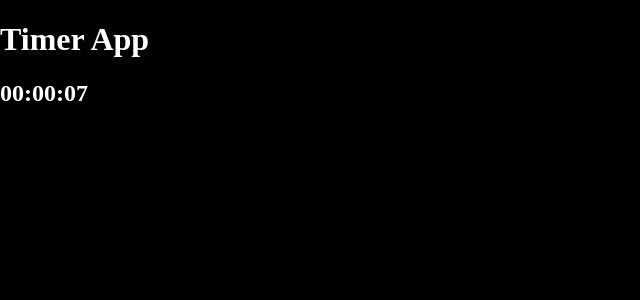
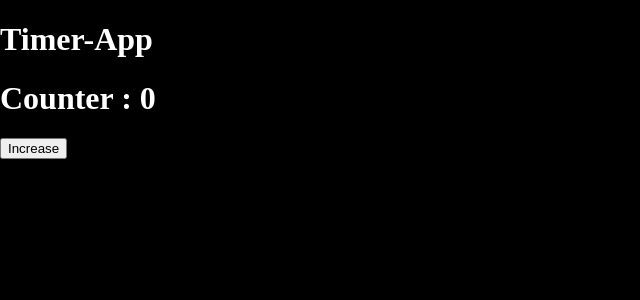
Before and after one commit to P-Sharath-Dev/React, a React (Create React App) app in the folder lifecycle/: page / in a window 1280 px wide. Shown: the top 300 px of the page, without its empty margins (0-640 px from the left). Built offline with nearby package versions, Linux system fonts and the light colour scheme.

Commit message:
understanding mounting and updating phase's lifecycle methods

```diff
--- a/lifecycle/src/App.js
+++ b/lifecycle/src/App.js
@@ -3,10 +3,21 @@ import { Component } from "react";
 import Timer from "./component/timer/Timer.js";
 
 class App extends Component {
+  constructor() {
+    super();
+  }
+
+  //event for showing or hiding text in button(show timer / hide timer)
+
+  // toggling time on and off
+
   render() {
     return (
-      // <ComponentA />
-      <Timer />
+      <>
+        {/* <ComponentA /> */}
+        <h1>Timer-App</h1>
+        <Timer />
+      </>
     );
   }
 }
--- a/lifecycle/src/component/timer/Timer.js
+++ b/lifecycle/src/component/timer/Timer.js
@@ -3,9 +3,8 @@ import { Component } from "react";
 export default class Timer extends Component {
   constructor() {
     super();
-
     this.state = {
-      time: 0,
+      count: 0,
     };
     console.log("constructor");
   }
@@ -13,6 +12,7 @@ export default class Timer extends Component {
   //getDerivedStateFromProps function
   static getDerivedStateFromProps() {
     console.log("from getDerivedStateFromProps()");
+
     return null; //getDerivedStateFromProps should return something else it will give error
   }
   //*********updating phase methods*/
@@ -34,26 +34,31 @@ export default class Timer extends Component {
   //componentDidMount
   componentDidMount() {
     console.log("from componentDidMount");
-    setInterval(() => {
-      this.setState(() => {
-        this.setState((prevState) => {
-          return { time: prevState.time + 1 };
-        });
-      });
-    }, 1000);
   }
 
+  //increasing counter....
+  handleIncrease = () => {
+    this.setState((prevState) => {
+      return { count: prevState.count + 1 };
+    });
+  };
   render() {
     console.log("from render ");
     return (
       <>
-        <h1>Timer App</h1>
+        <h1>Counter : {this.state.count}</h1>
+        <button onClick={this.handleIncrease}>Increase</button>
         {/* Multiply by 1000 because 1000 means one second*/}
         {/* slice(11, 19) extracts only the HH:MM:SS part
           from the ISO date string. */}
         {/* got this value 1970-01-01T00:00:00:000z for new Date().. */}
-        <h2>{new Date(this.state.time * 1000).toISOString().slice(11, 19)}</h2>
+        {/* <h2>{new Date(this.state.time * 1000).toISOString().slice(11, 19)}</h2> */}
         {/* for above line i get output as 00:00:00  */}
+        {/* <button onClick={this.toggleTimer}>
+          {this.state.isTimerOn ? "stop" : "start"}
+        </button> */}
+        <br />
+        <br />
       </>
     );
   }
```
